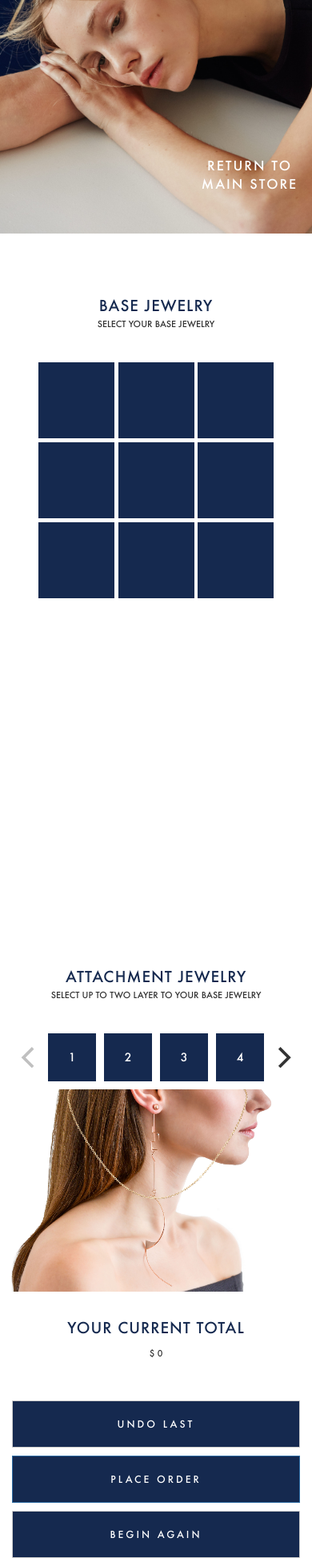
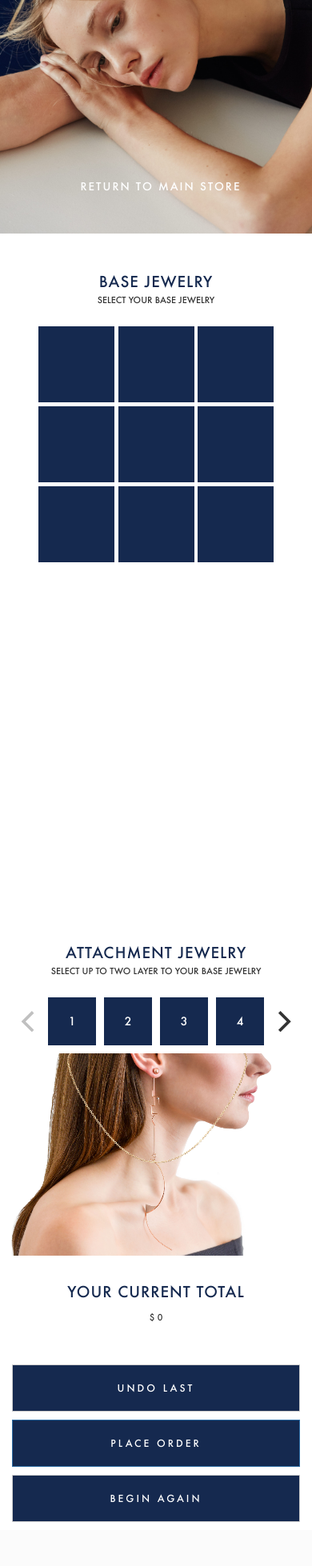
Before and after one commit to daveil/tara, a PHP site: page / in a window 390 px wide. Shown: the part 552-2510 px from the top of the page at 80% size. After the commit the page ends 2455 px from the top, so only its background shows below. Run offline with PHP 8.4, Linux system fonts and the light colour scheme.

Commit message:
UI Improvments

```diff
--- a/css/grid.tara.css
+++ b/css/grid.tara.css
@@ -92,7 +92,7 @@
 	left:-45px;
 }
 
-@media (min-width: 992px){
+@media (max-width: 992px){
 	.main-carousel{
 		width:850px;
 	}
--- a/css/tara.css
+++ b/css/tara.css
@@ -464,7 +464,15 @@ canvas{
     background-size: 100%;
     margin-top: 0px;
 }
-
+@media (max-width: 992px){
+	#jde-intro img{
+		margin:0 auto;
+		margin-bottom:10px;
+	}
+	#return-to-main{
+		width:100%;
+	}
+}
 @media (max-width:768px){
 	.parallax {
 	    background-position: bottom;
@@ -485,6 +493,11 @@ canvas{
 	}
 	#jde-intro .jde-btn-main{
 		margin-top:10vh;
+	}
+	#return-to-main{
+		width:100%;
+		text-indent: 12px;
+		font-size:10pt;
 	}
 	.jde-header h2, .jde-footer h2{
 		padding: 5px 10px;
@@ -521,16 +534,27 @@ canvas{
 		margin: 10px auto;
 	}
 	.jde-header{
-		margin-top:80px;
+		margin-top:40px;
+		margin-bottom:25px;
+	}
+	#jde-undo, #jde-reset, #jde-place-order, #jde-place-order-link{
+		padding:15px;
 	}
 }
 @media (min-width:536px)  and (max-width:750px){
-
+	.jde-header{
+		margin-top:50px;
+		margin-bottom:25px;
+	}
 	#jde-canvas{
 		width:100%;
 	}
 }
 @media (min-width:250px) and (max-width:535px){
+	.jde-header{
+		margin-top:50px;
+		margin-bottom:25px;
+	}
 	#top-nav .container-fluid{
 		padding:5px 20px;
 	}
--- a/index.php
+++ b/index.php
@@ -66,12 +66,12 @@
 				<div class="row">
 					<div class="col-md-10 col-md-offset-1">
 						<div class="row">
-							<div class="col-md-4">
+							<div class="col-md-4 col-sm-4">
 								<button class="btn btn-default btn-block jde-btn-main" id="jde-undo">
 								UNDO LAST
 								</button>
 							</div>
-							<div class="col-md-4">
+							<div class="col-md-4 col-sm-4">
 								<button class="btn btn-primary btn-block jde-btn-main" id="jde-place-order" data-toggle="modal" data-target="#JDEPlaceOrderModal">
 								PLACE  ORDER
 								</button>
@@ -79,7 +79,7 @@
 								PLACE  ORDER
 								</a>
 							</div>
-							<div class="col-md-4">
+							<div class="col-md-4 col-sm-4">
 								<button class="btn btn-default btn-block jde-btn-main" id="jde-reset">
 								BEGIN AGAIN
 								</button>
```
